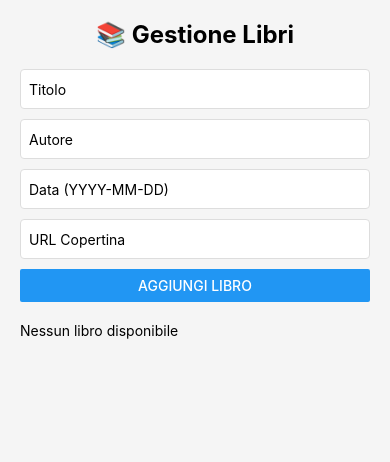
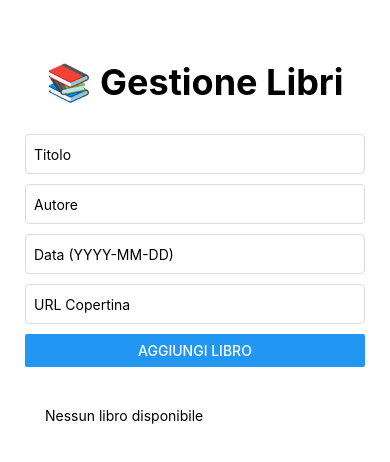
Before and after one commit to Yghtso/Esercitazione-FlatList-api, a React Native app: screen / in a window 390 px wide. Shown: the top 462 px of the page. Built offline with nearby package versions, Linux system fonts and the light colour scheme.

Commit message:
Modificato il loyout della pagina

```diff
--- a/App.js
+++ b/App.js
@@ -27,34 +27,38 @@ export default function App() {
   }, []);
 
   return (
+    <>
+    <StatusBar style="auto" />
     <SafeAreaView style={styles.container}>
-      <StatusBar style="auto" />
+        <Text style={styles.title}>📚 Gestione Libri</Text>
+        <AddBook onAdd={loadBooks} />
       <ScrollView
         contentContainerStyle={styles.scrollContainer}
         refreshControl={
           <RefreshControl refreshing={refreshing} onRefresh={onRefresh} />
         }
       >
-        <Text style={styles.title}>📚 Gestione Libri</Text>
-        <AddBook onAdd={loadBooks} />
         <BookList books={books} onDelete={loadBooks} />
       </ScrollView>
     </SafeAreaView>
+    </>
   );
 }
 
 const styles = {
   container: {
     flex: 1,
-    backgroundColor: '#f5f5f5',
+    backgroundColor: '#fff',
+    marginHorizontal: 25,
+    marginTop: 30,
   },
   scrollContainer: {
     padding: 20,
   },
   title: {
-    fontSize: 24,
+    fontSize: 36,
     fontWeight: 'bold',
     textAlign: 'center',
-    marginBottom: 20,
+    marginVertical: 30,
   },
 };
```
